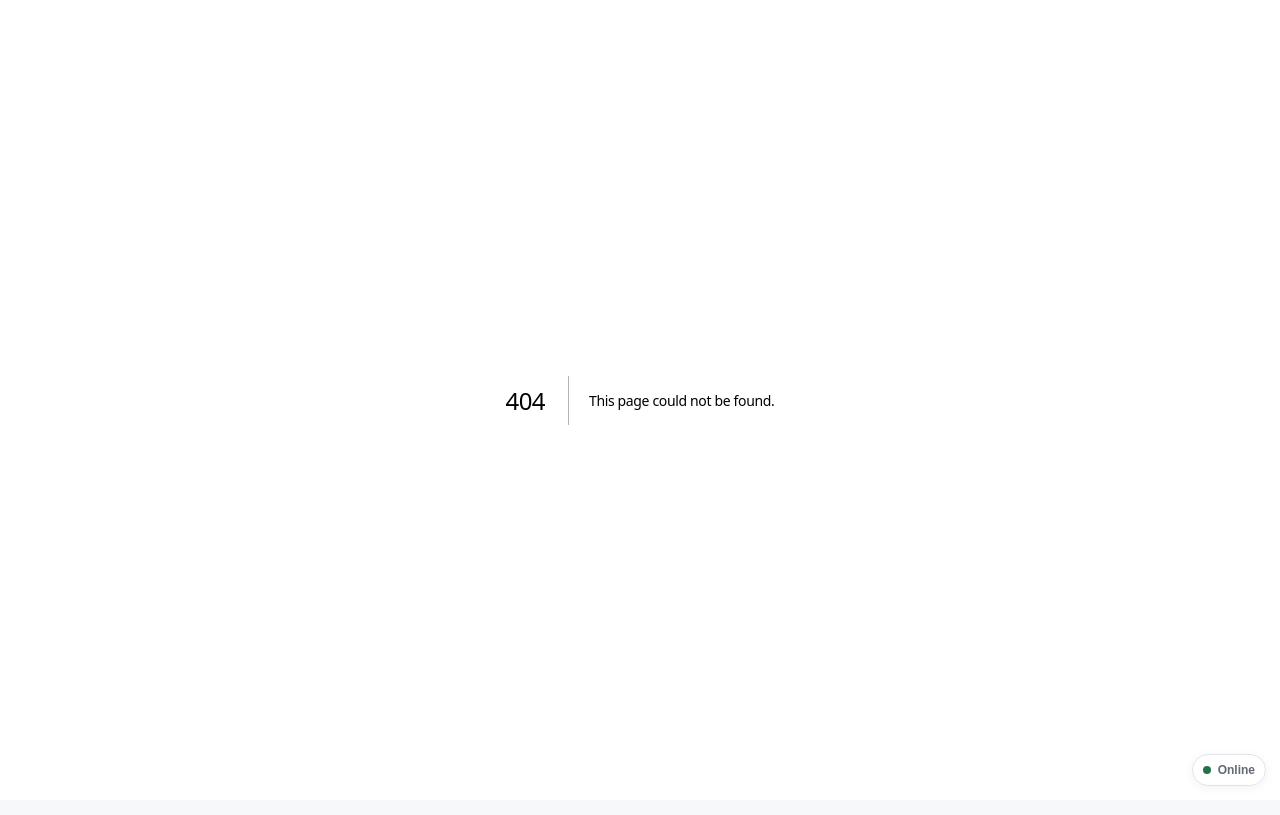
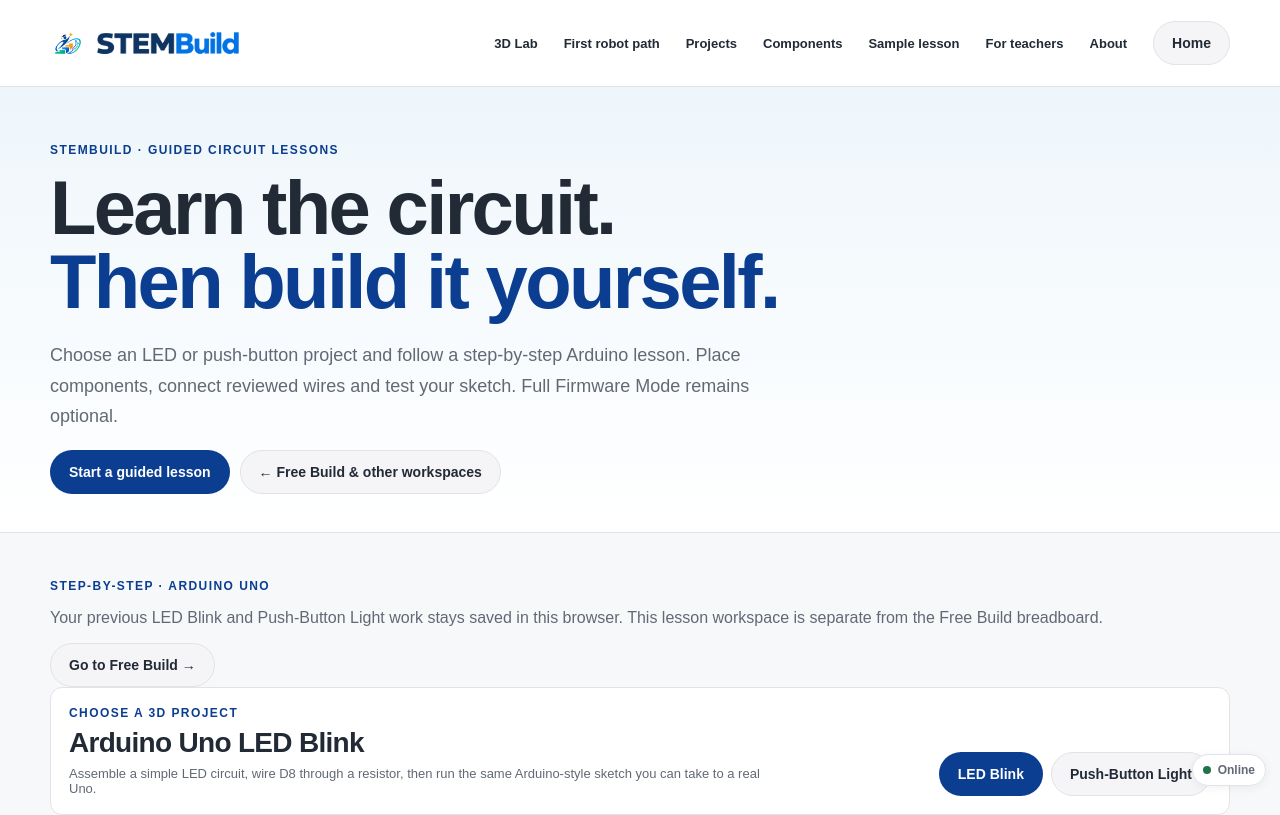
Before and after one commit to cath365/STEMBuild-, a Next.js app: page /3d-lab/guided in a window 1280 px wide. Before the commit this address had no page. Shown: the top 815 px of the page. Built offline with nearby package versions, Linux system fonts and the light colour scheme.

Commit message:
feat: give existing guided circuit lessons their own route without changing lesson state

```diff
--- /dev/null
+++ b/src/app/3d-lab/guided/page.tsx
@@ -0,0 +1,40 @@
+import type { Metadata } from "next";
+import Link from "next/link";
+import { PublicHeader } from "@/components/public-header";
+import { PublicFooter } from "@/components/public-footer";
+import { Stem3DLabPrototype } from "@/components/stem-3d-lab-prototype";
+
+export const metadata: Metadata = {
+  title: "Guided Circuit Lessons | 3D Lab",
+  description: "Follow guided Arduino Uno LED and push-button circuit lessons, connect reviewed pins, program the Uno and optionally compile AVR firmware.",
+};
+
+export default function GuidedCircuitLessonsPage() {
+  return <div>
+    <PublicHeader />
+    <main>
+      <section className="lab3d-hero">
+        <div className="container">
+          <div className="eyebrow">STEMBUILD · GUIDED CIRCUIT LESSONS</div>
+          <h1>Learn the circuit.<br/><span>Then build it yourself.</span></h1>
+          <p className="lead">Choose an LED or push-button project and follow a step-by-step Arduino lesson. Place components, connect reviewed wires and test your sketch. Full Firmware Mode remains optional.</p>
+          <div className="inline" style={{marginTop:18}}>
+            <a className="btn btn-primary" href="#guided-workbench">Start a guided lesson</a>
+            <Link className="btn" href="/3d-lab#workbench">← Free Build &amp; other workspaces</Link>
+          </div>
+        </div>
+      </section>
+      <section className="container lab3d-section" id="guided-workbench" aria-label="Guided Arduino circuit lessons">
+        <div className="guided-lab-route-intro">
+          <div>
+            <p className="eyebrow">STEP-BY-STEP · ARDUINO UNO</p>
+            <p className="muted">Your previous LED Blink and Push-Button Light work stays saved in this browser. This lesson workspace is separate from the Free Build breadboard.</p>
+          </div>
+          <Link href="/3d-lab#workbench" className="btn">Go to Free Build →</Link>
+        </div>
+        <Stem3DLabPrototype />
+      </section>
+    </main>
+    <PublicFooter />
+  </div>;
+}
```
